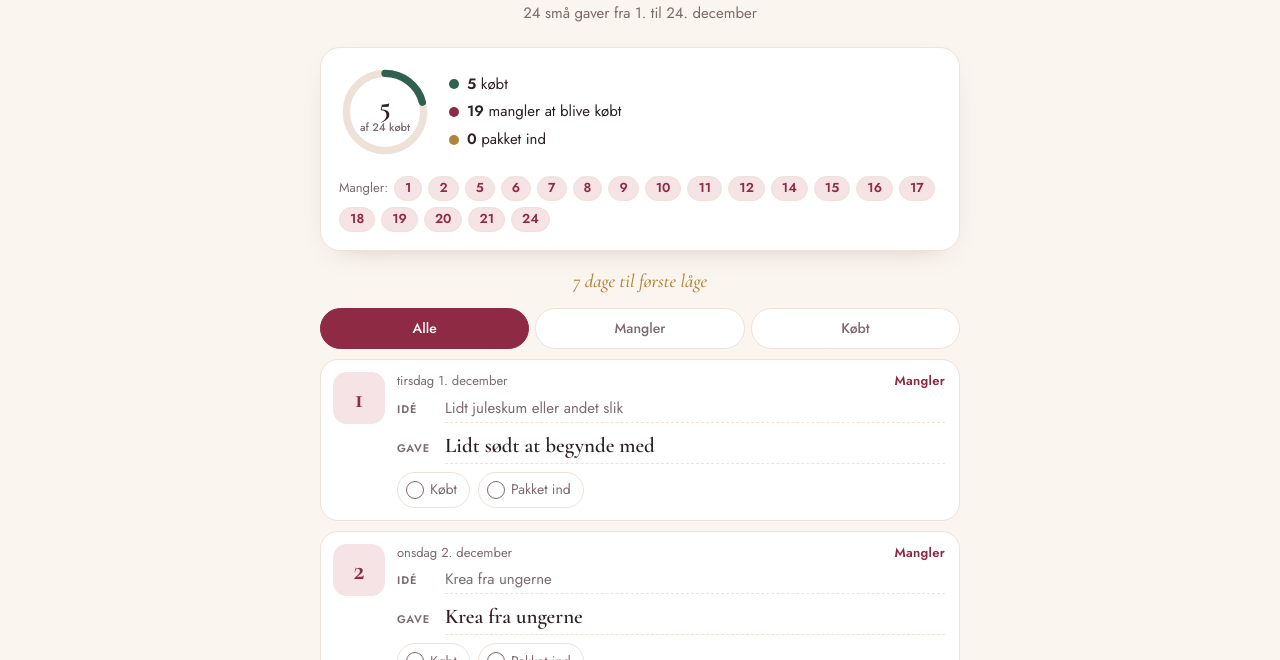
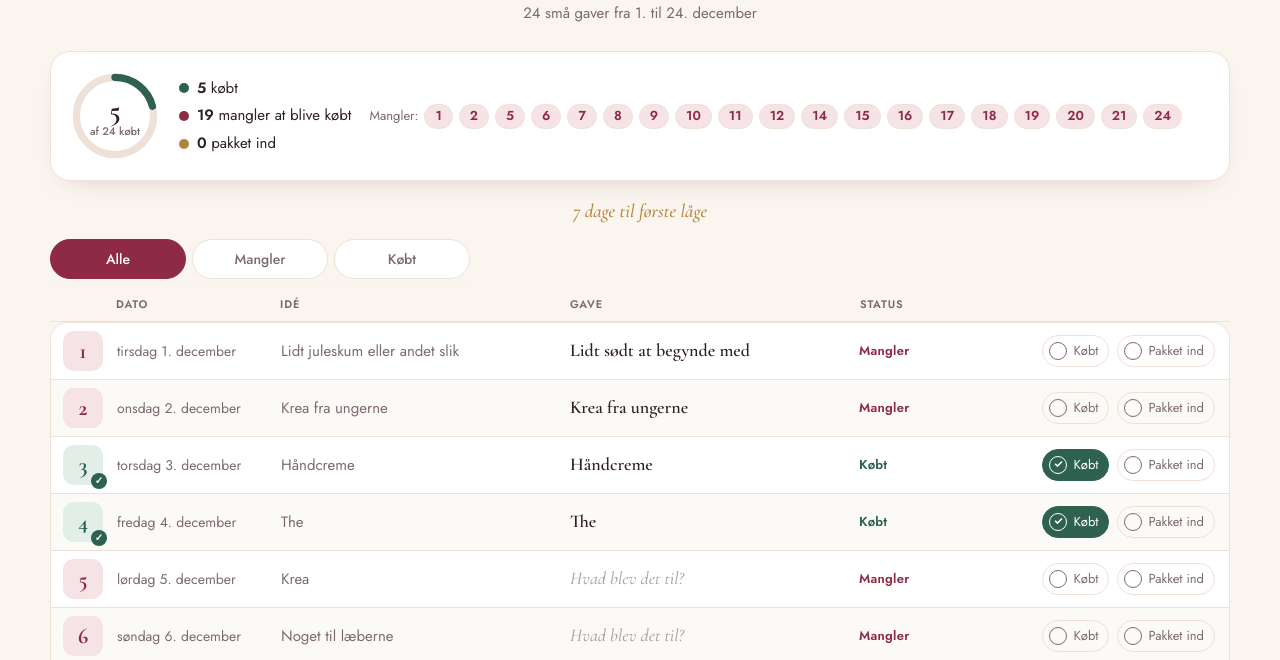
Before and after one commit to dennisbj93/Louise-training, a plain HTML site: page julekalender/index.html in a window 1280 px wide. Shown: the part 140-800 px from the top of the page. Drawn offline with nearby package versions, Linux system fonts and the light colour scheme.

Commit message:
Julekalender: liste-/tabelvisning på pc
Co-Authored-By: Claude Opus 5.5 <noreply@anthropic.com>
Claude-Session: https://claude.ai/code/session_01FLte77GinMDLbAkRcCbasd

```diff
--- a/julekalender/index.html
+++ b/julekalender/index.html
@@ -179,6 +179,46 @@ textarea:focus { outline: none; border-bottom-color: var(--accent); }
 }
 .toast.show { visibility: visible; opacity: 1; transform: translateX(-50%); }
 
+/* Pc: liste/tabel-visning */
+.thead { display: none; }
+@media (min-width: 820px) {
+  .wrap { max-width: 1180px; }
+  header { margin-bottom: 26px; }
+  .summary { grid-template-columns: auto auto 1fr; }
+  .missing-days { grid-column: auto; align-self: center; }
+  .filters { max-width: 420px; }
+  .thead, .day { grid-template-columns: 40px 150px minmax(0, 1fr) minmax(0, 1fr) 110px 232px; column-gap: 14px; }
+  .thead {
+    display: grid; padding: 8px 14px 8px 12px; font-size: 11px; font-weight: 600; letter-spacing: .08em;
+    text-transform: uppercase; color: var(--muted); border-bottom: 1px solid var(--line);
+  }
+  .days {
+    gap: 0; background: var(--surface); border: 1px solid var(--line); border-radius: 18px; overflow: hidden;
+  }
+  .day { border: 0; border-radius: 0; border-bottom: 1px solid var(--line); padding: 8px 14px 8px 12px; align-items: center; row-gap: 0; }
+  .day:last-child { border-bottom: 0; }
+  .day:nth-child(even) { background: color-mix(in srgb, var(--bg) 55%, var(--surface)); }
+  .day.today { box-shadow: inset 4px 0 0 var(--gold); }
+  .day > div:not(.badge), .meta { display: contents; }
+  .badge { width: 40px; height: 40px; border-radius: 11px; font-size: 22px; align-self: center; }
+  .day.bought .badge::after { width: 16px; height: 16px; line-height: 16px; font-size: 10px; right: -4px; bottom: -4px; }
+  .meta > span:first-child { grid-column: 2; grid-row: 1; font-size: 14px; color: var(--muted); }
+  .field { grid-row: 1; display: block; }
+  .field:has([data-k=idea]) { grid-column: 3; }
+  .field:has([data-k=gift]) { grid-column: 4; }
+  .field > span { display: none; }
+  .meta .tag { grid-column: 5; grid-row: 1; font-size: 13px; }
+  .toggles { grid-column: 6; grid-row: 1; flex-wrap: nowrap; justify-content: flex-end; }
+  textarea { margin: 0; font-size: 18px; min-height: 30px; border-bottom-color: transparent; }
+  textarea.idea { font-size: 15px; margin: 0; }
+  .day:hover textarea { border-bottom-color: var(--line); }
+  .toggle { padding: 4px 10px 4px 6px; min-height: 32px; font-size: 13px; }
+  .empty-list { background: var(--surface); }
+  .tools { grid-template-columns: repeat(5, 1fr); }
+  .tools .primary { grid-column: auto; }
+}
+.day[hidden] { display: none !important; }
+
 /* Print */
 #print { display: none; }
 @media print {
@@ -227,6 +267,7 @@ textarea:focus { outline: none; border-bottom-color: var(--accent); }
     <button type="button" data-filter="bought" aria-pressed="false">Købt</button>
   </nav>
 
+  <div class="thead" aria-hidden="true"><span></span><span>Dato</span><span>Idé</span><span>Gave</span><span>Status</span><span></span></div>
   <ol class="days" id="days"></ol>
   <p class="empty-list" id="emptyList" hidden></p>
 
```
